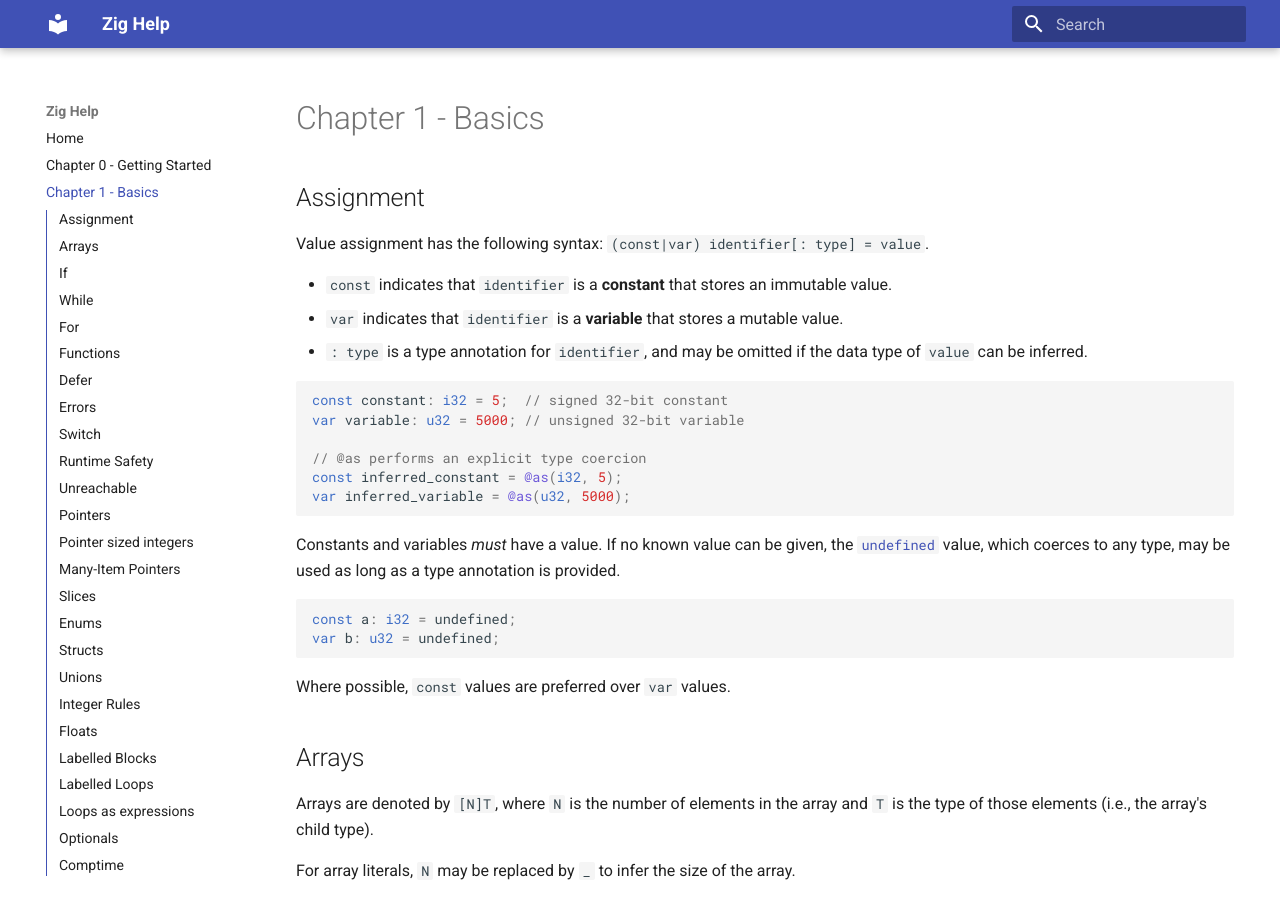
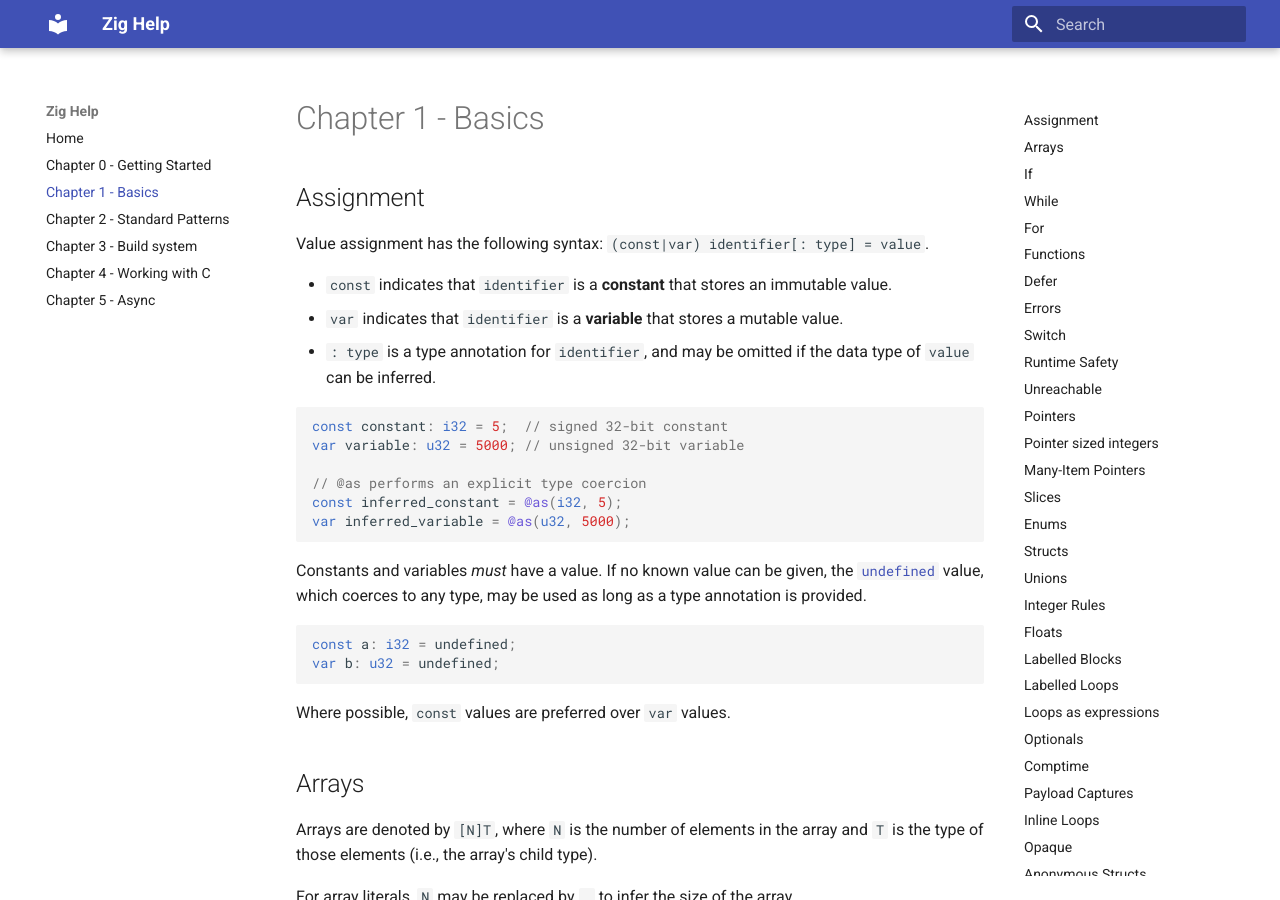
Before and after one commit to Sobeston/zig.guide, an MkDocs documentation site: the page built from docs/chapter-1.md, in a window 1280 px wide and 900 px high. Built offline with MkDocs 1.6.1 and Material for MkDocs 9.7.7, drawn with Linux system fonts in a browser that asks for light colours.

```diff
--- a/mkdocs.yml
+++ b/mkdocs.yml
@@ -3,6 +3,9 @@ site_name: Zig Help
 markdown_extensions:
   - admonition
   - pymdownx.superfences
+  - toc:
+      title: " "
+      permalink: true
 
 theme:
   name: material
@@ -12,7 +15,7 @@ theme:
     - navigation.sections
     - navigation.expand
     - toc.follow
-    - toc.integrate
+    - navigation.indexes
 
 nav:
   - Home: README.md
```
